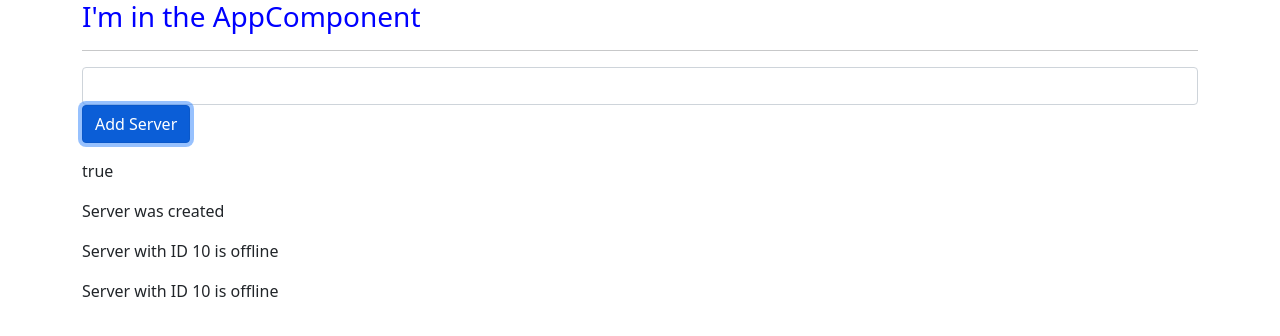
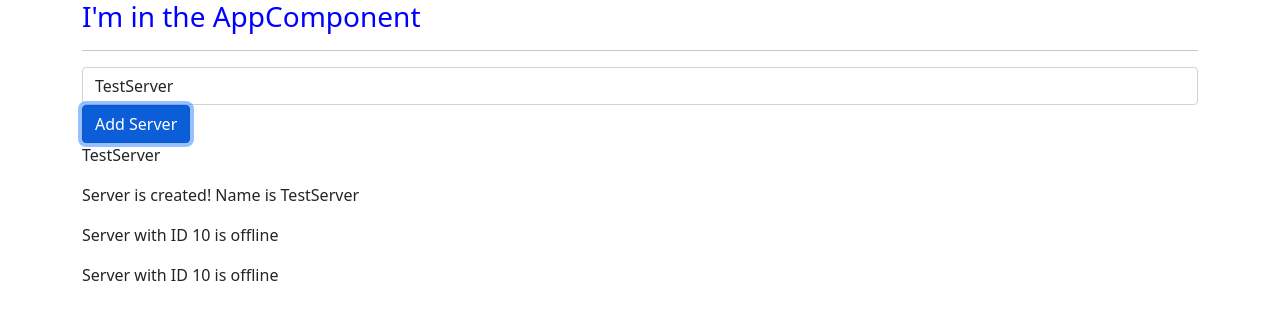
Before and after one commit to Saravana-Angular/angular-my-first-app, an Angular app: page / in a window 1280 px wide. Both pictures are taken after a click on the button "Add Server". Shown: the top 336 px of the page. Built offline with nearby package versions, Linux system fonts and the light colour scheme.

Commit message:
added ngIf directive

```diff
--- a/src/app/app.module.ts
+++ b/src/app/app.module.ts
@@ -1,5 +1,6 @@
 import { NgModule } from '@angular/core';
 import { BrowserModule } from '@angular/platform-browser';
+import { FormsModule } from '@angular/forms';
 
 import { AppComponent } from './app.component';
 import { ServerComponent } from './server/server.component';
@@ -7,7 +8,7 @@ import { ServersComponent } from './servers/servers.component';
 
 @NgModule({
   declarations: [AppComponent, ServerComponent, ServersComponent],
-  imports: [BrowserModule],
+  imports: [BrowserModule, FormsModule],
   providers: [],
   bootstrap: [AppComponent],
 })
--- a/src/app/servers/servers.component.html
+++ b/src/app/servers/servers.component.html
@@ -1,8 +1,10 @@
-<input type="text" class='form-control' (input)="onUpdateServerName($event)">
+<!-- <input type="text" class='form-control' (input)="onUpdateServerName($event)"> -->
+<input type="text" class='form-control' [(ngModel)]="serverName">
 <button class='btn btn-primary' [disabled]="!allowNewServer" (click)="onCreateServer()">Add Server</button>
 <p>{{serverName}}</p>
 <!-- <p>{{allowNewServer}}</p> -->
-<p [innerText]="allowNewServer"></p>
-<p>{{serverCreationStatus}}</p>
+<!-- <p [innerText]="allowNewServer"></p> -->
+<!-- <p>{{serverCreationStatus}}</p> -->
+<p *ngIf="serverCreated">Server is created! Name is {{serverName}}</p>
 <app-server></app-server>
 <app-server></app-server>
--- a/src/app/servers/servers.component.ts
+++ b/src/app/servers/servers.component.ts
@@ -11,7 +11,8 @@ import { Component, OnInit } from '@angular/core';
 export class ServersComponent implements OnInit {
   allowNewServer = false;
   serverCreationStatus = 'No server was created';
-  serverName = '';
+  serverName = 'TestServer';
+  serverCreated = false;
 
   constructor() {
     setTimeout(() => {
@@ -22,7 +23,8 @@ export class ServersComponent implements OnInit {
   ngOnInit(): void {}
 
   onCreateServer() {
-    this.serverCreationStatus = 'Server was created';
+    this.serverCreated = true;
+    this.serverCreationStatus = 'Server is created! Name is ' + this.serverName;
   }
 
   onUpdateServerName(event: Event) {
```
